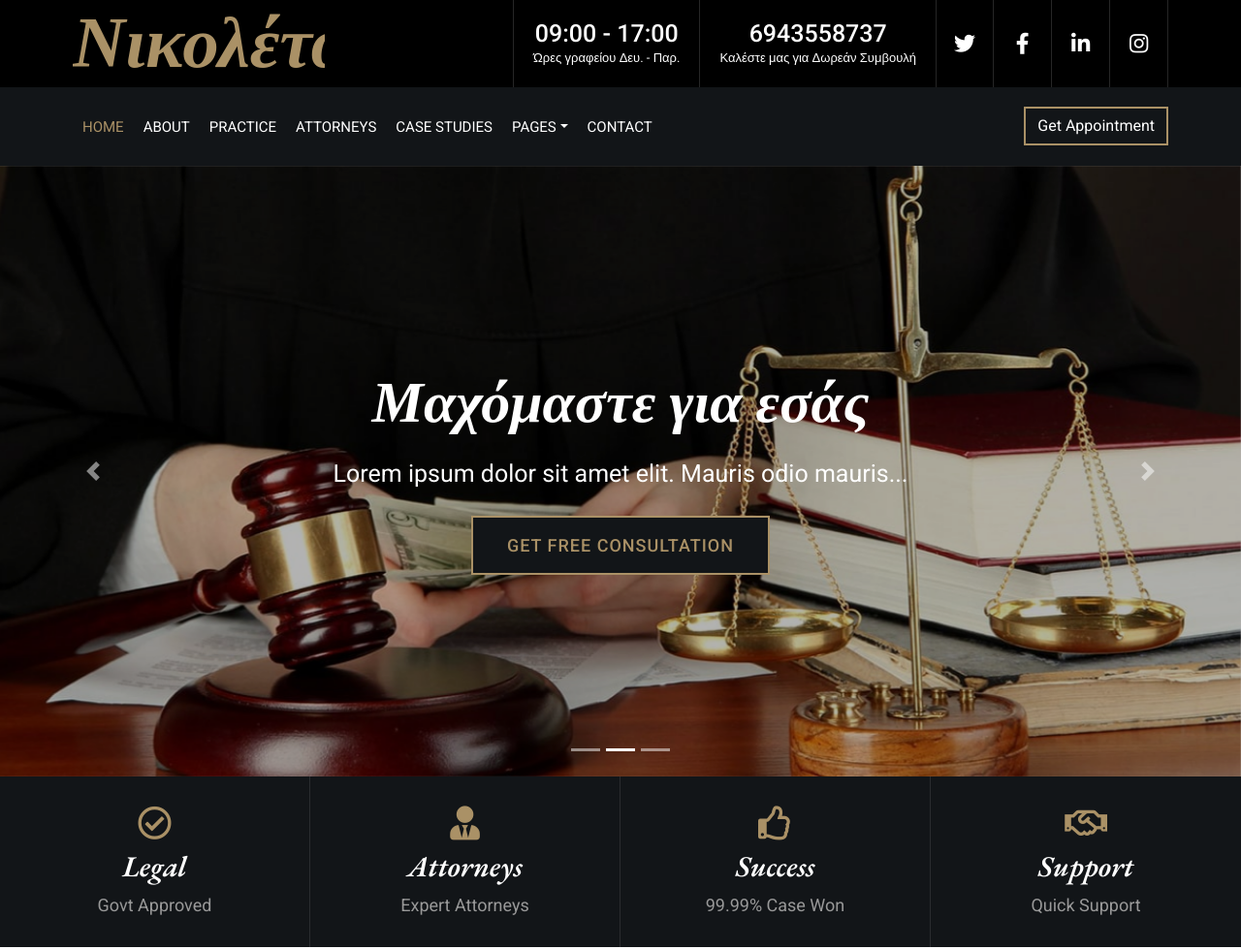
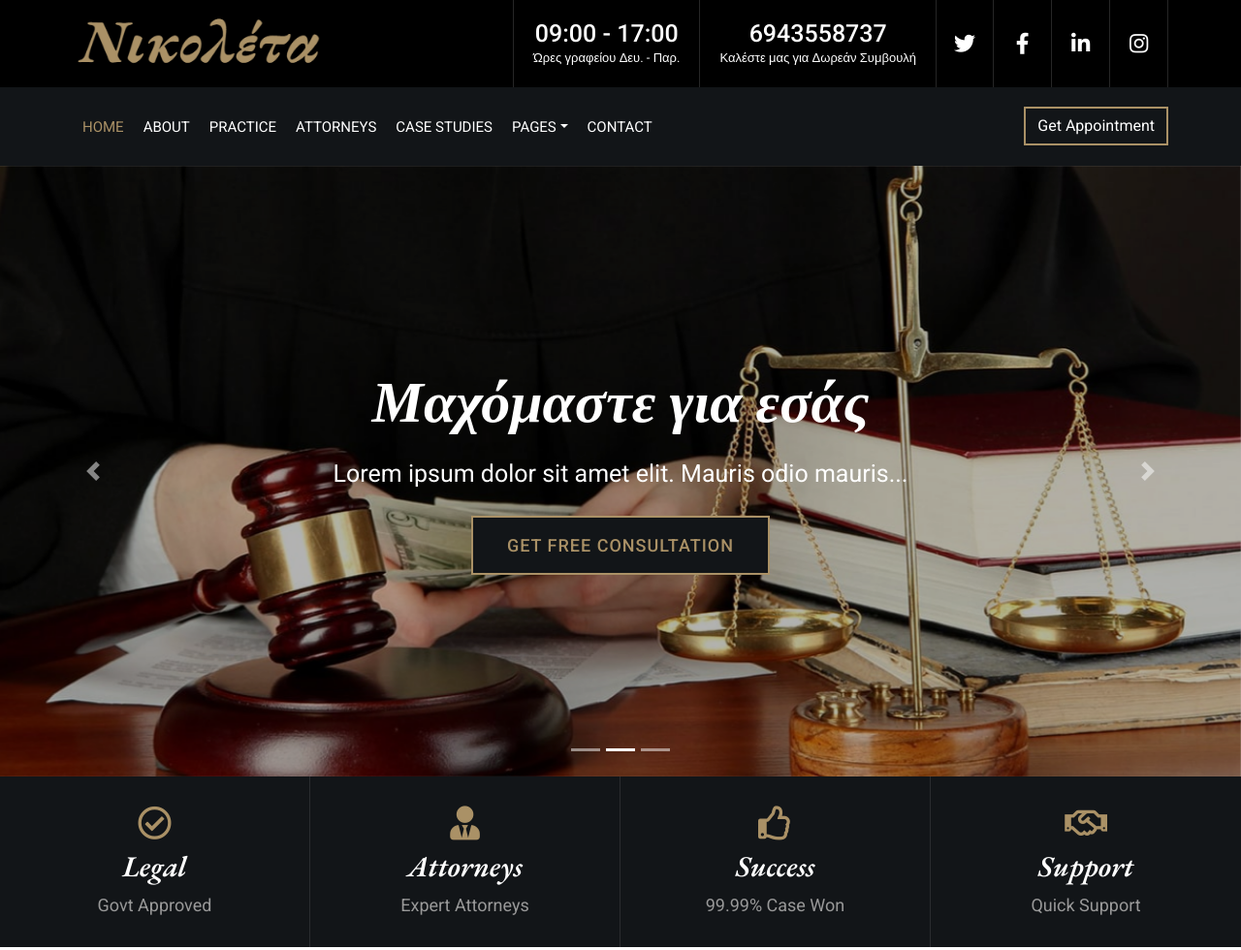
Before and after one commit to ATempelis/Nikoleta, a plain HTML site: page index.html in a window 1280 px wide. Shown: the top 980 px of the page at 97% size. Drawn offline with nearby package versions, Linux system fonts and the light colour scheme.

Commit message:
first commit

```diff
--- a/index.html
+++ b/index.html
@@ -32,8 +32,8 @@
                         <div class="col-lg-3">
                             <div class="logo">
                                 <a href="index.html">
-                                    <h1>Νικολέτα</h1>
-                                    <!-- <img src="img/logo.jpg" alt="Logo"> -->
+                                    <!-- <h1>Νικολέτα</h1> -->
+                                    <img src="img/niko.png" alt="Logo">
                                 </a>
                             </div>
                         </div>
```
Also changed, not shown: img/niko.png (added).
